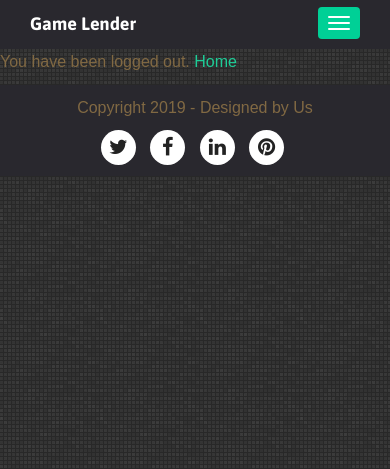
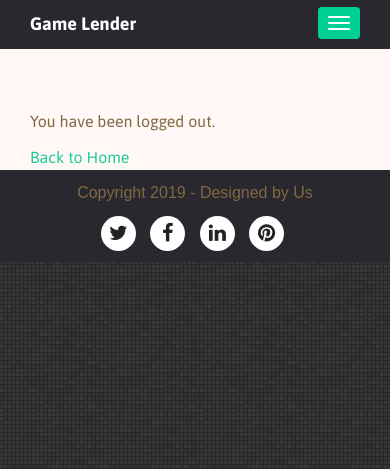
Before and after one commit to daniel-frey/game_lender, a Django app: page /accounts/logout/ in a window 390 px wide. Shown: the part 139-608 px from the top of the page. Run offline with Django 3.2, Linux system fonts and the light colour scheme; style sheets or scripts are compiled from the project's sources; parts of the project's set-up code (start-up, migrations or seed data) failed here and were passed over; some libraries are stand-ins or nearby versions; some web fonts are replaced.

Commit message:
more front-end work

```diff
--- a/gl_backend/templates/registration/logged_out.html
+++ b/gl_backend/templates/registration/logged_out.html
@@ -1,5 +1,14 @@
 {% extends 'base/base.html' %}
 
 {% block content %}
-<p>You have been logged out. <a href="{% url 'home' %}">Home</a></p>
+<div id="page-content" class="index-page container">
+  <div class="col-md-8 col-md-offset-2 index-page container">
+    <div id="main-content">
+      <div class="art-header">
+        <p>You have been logged out.</p>
+        <a href="{% url 'home' %}">Back to Home</a>
+      </div>
+    </div>
+  </div>
+</div>
 {% endblock %}
```
Also changed, not shown: gl_backend/templates/django_registration/registration_form.html (+3 -6 lines), gl_backend/templates/registration/login.html (+2 -5 lines).
